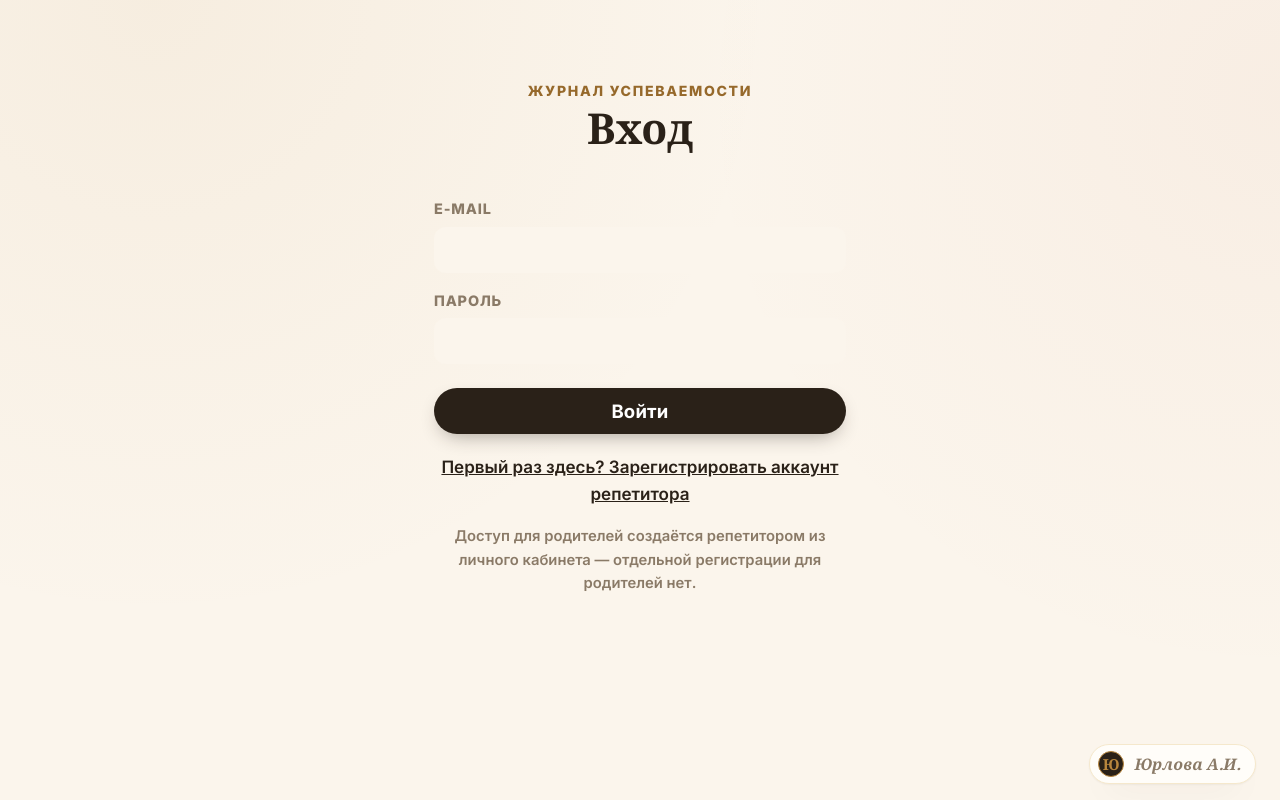
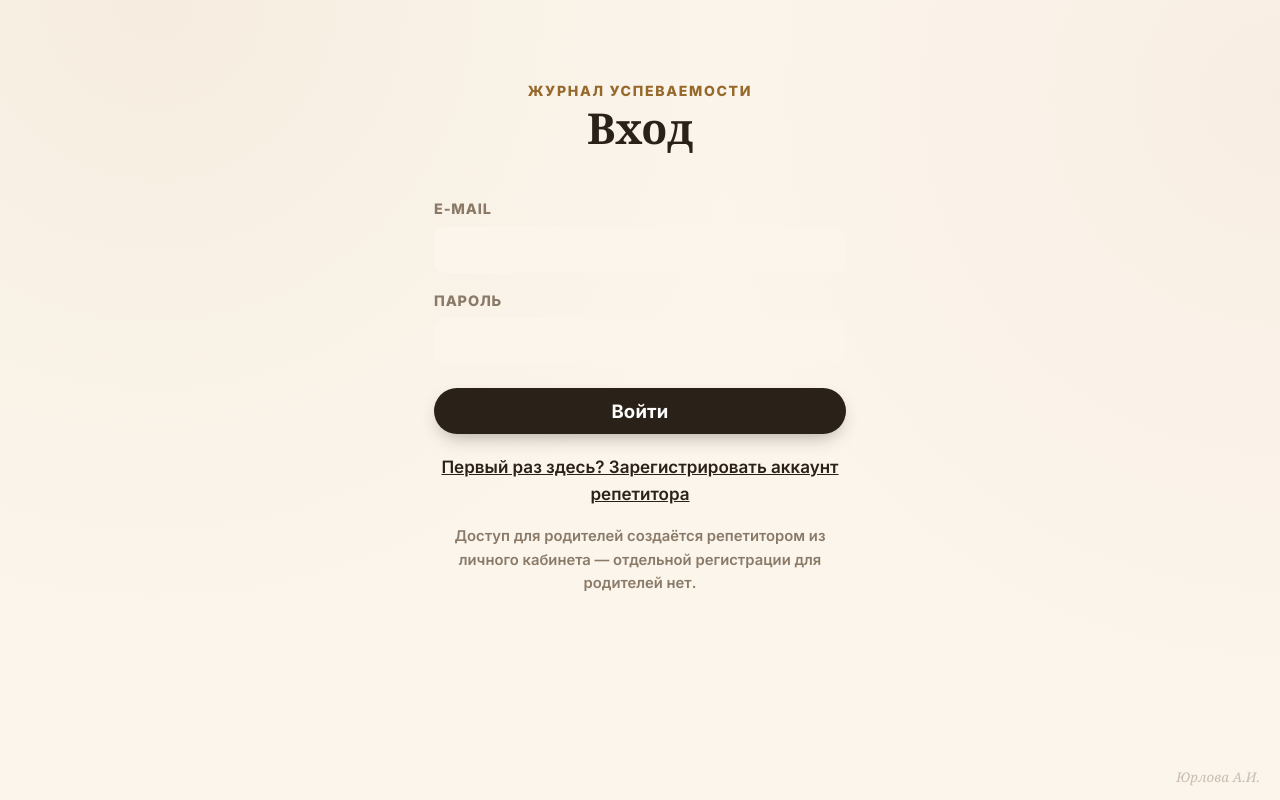
Before and after one commit to Nsstik/tutor-journal-2.0, a Next.js app: page /login in a window 1280 px wide. Built offline with nearby package versions, Linux system fonts and the light colour scheme.

Commit message:
Update globals.css

```diff
--- a/app/globals.css
+++ b/app/globals.css
@@ -1367,26 +1367,22 @@ fieldset.form-section legend {
 }
 
 /* =========================================================
-   Подпись автора сайта — аккуратная «печать» внизу справа,
-   в едином стиле с табличкой фамилии репетитора.
+   Подпись автора сайта — едва заметный, тихий след внизу,
+   без фона, рамки и тени, чтобы не спорила с контентом.
    ========================================================= */
 .site-signature {
   position: fixed;
-  right: 24px;
-  bottom: 16px;
+  right: 20px;
+  bottom: 12px;
   display: flex;
   align-items: center;
-  gap: 10px;
-  padding: 6px 14px 6px 8px;
-  background: var(--paper-raised);
-  border: 1px solid var(--gold-soft);
-  border-radius: 999px;
-  box-shadow: var(--shadow-card);
-  font-family: 'Playfair Display', Georgia, serif;
+  gap: 6px;
+  font-family: Georgia, 'Times New Roman', serif;
   font-style: italic;
-  font-weight: 700;
-  font-size: 0.86rem;
+  font-weight: 500;
+  font-size: 0.72rem;
   color: var(--ink-soft);
+  opacity: 0.45;
   letter-spacing: 0.01em;
   pointer-events: none;
   user-select: none;
@@ -1394,30 +1390,19 @@ fieldset.form-section legend {
 }
 
 .signature-mark {
-  width: 26px;
-  height: 26px;
-  flex-shrink: 0;
-  border-radius: 50%;
-  background: var(--ink);
-  color: var(--gold);
-  border: 1px solid var(--gold);
-  display: flex;
-  align-items: center;
-  justify-content: center;
-  font-family: 'Playfair Display', Georgia, serif;
-  font-style: normal;
-  font-weight: 800;
-  font-size: 0.82rem;
+  display: none;
 }
 
 @media (max-width: 640px) {
   .site-signature {
     position: static;
     justify-content: center;
-    margin: 28px auto 0;
-    opacity: 0.9;
+    margin: 16px auto 0;
+    font-size: 0.68rem;
+    opacity: 0.4;
   }
 }
+
 
 
 /* =========================================================
```
